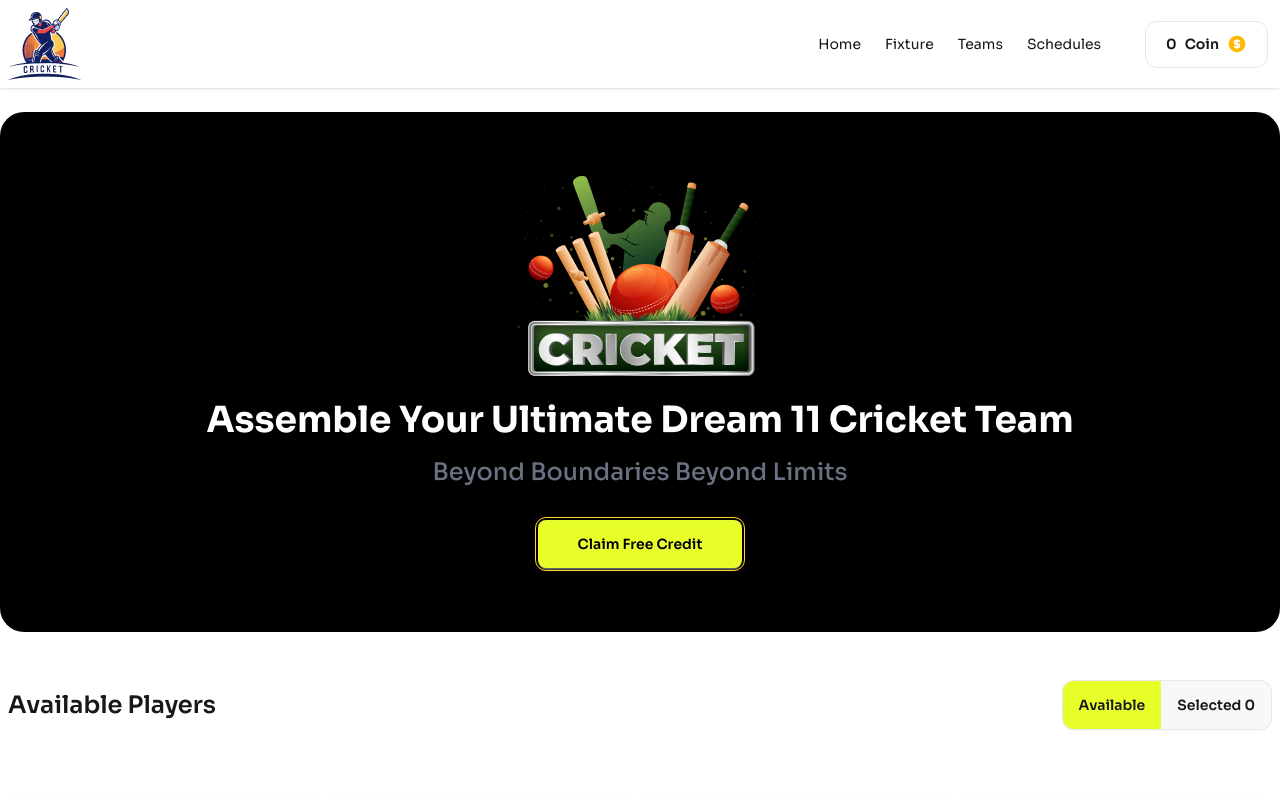
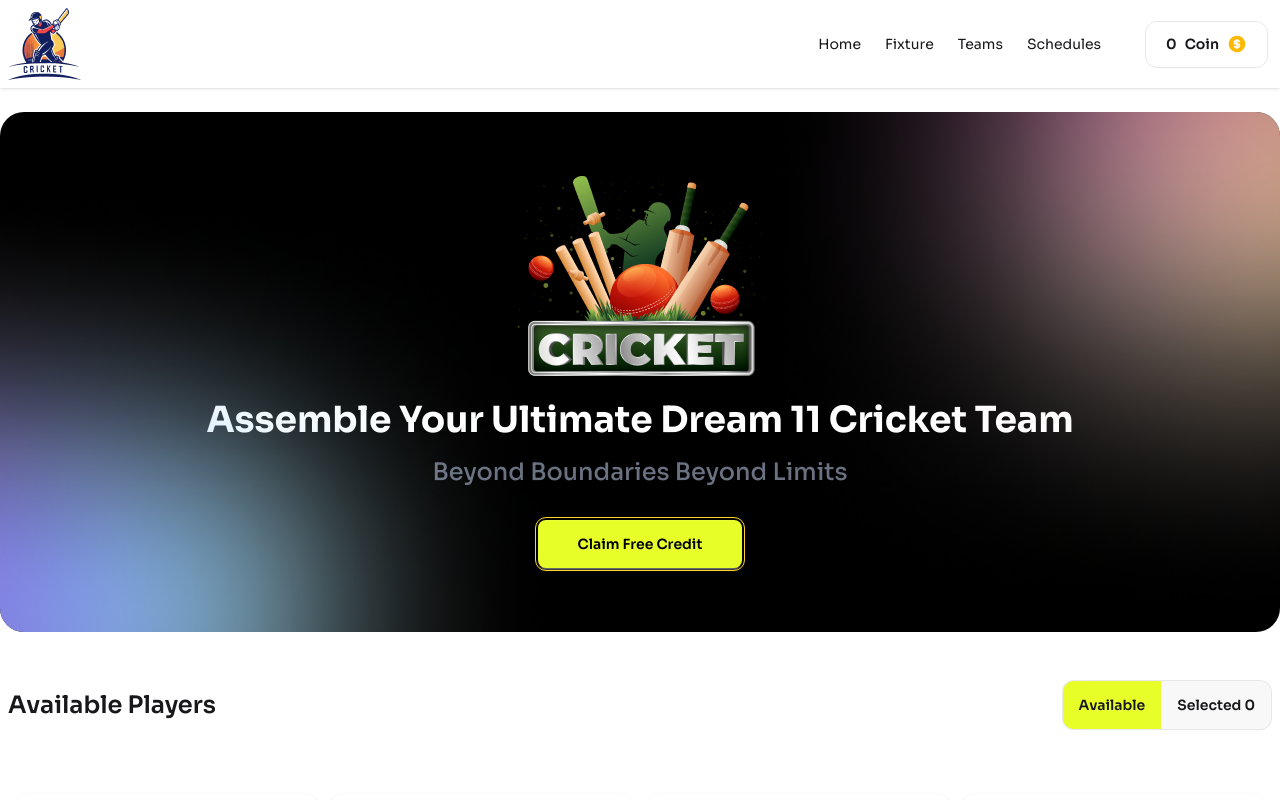
Before and after one commit to priyotush25/bpl-dream-11, a React (Vite) app: page / in a window 1280 px wide. Shown: the top 800 px of the page. Built offline with nearby package versions, Linux system fonts and the light colour scheme.

Commit message:
add overly image

```diff
--- a/src/component/Header/Banner.jsx
+++ b/src/component/Header/Banner.jsx
@@ -1,10 +1,19 @@
 import banner from "../../assets/banner-main.png";
+import overlay from "../../assets/bg-shadow.png";
 
 const Banner = ({ coinAddHandle }) => {
   return (
     <>
-      <div className="w-full bg-black p-8 text-center md:p-16 md:rounded-3xl flex flex-col items-center justify-center">
+      <div className="w-full bg-black p-8 text-center md:p-16 md:rounded-3xl flex flex-col items-center justify-center relative overflow-hidden">
         <img src={banner} alt="" />
+
+        {/* overlay img 1 */}
+        <img
+          src={overlay}
+          alt=""
+          className="absolute inset-0 w-full h-full object-cover overflow-clip"
+        />
+
         <h1 className="text-white text-4xl mt-6 mb-4 font-bold">
           Assemble Your Ultimate Dream 11 Cricket Team
         </h1>
```
